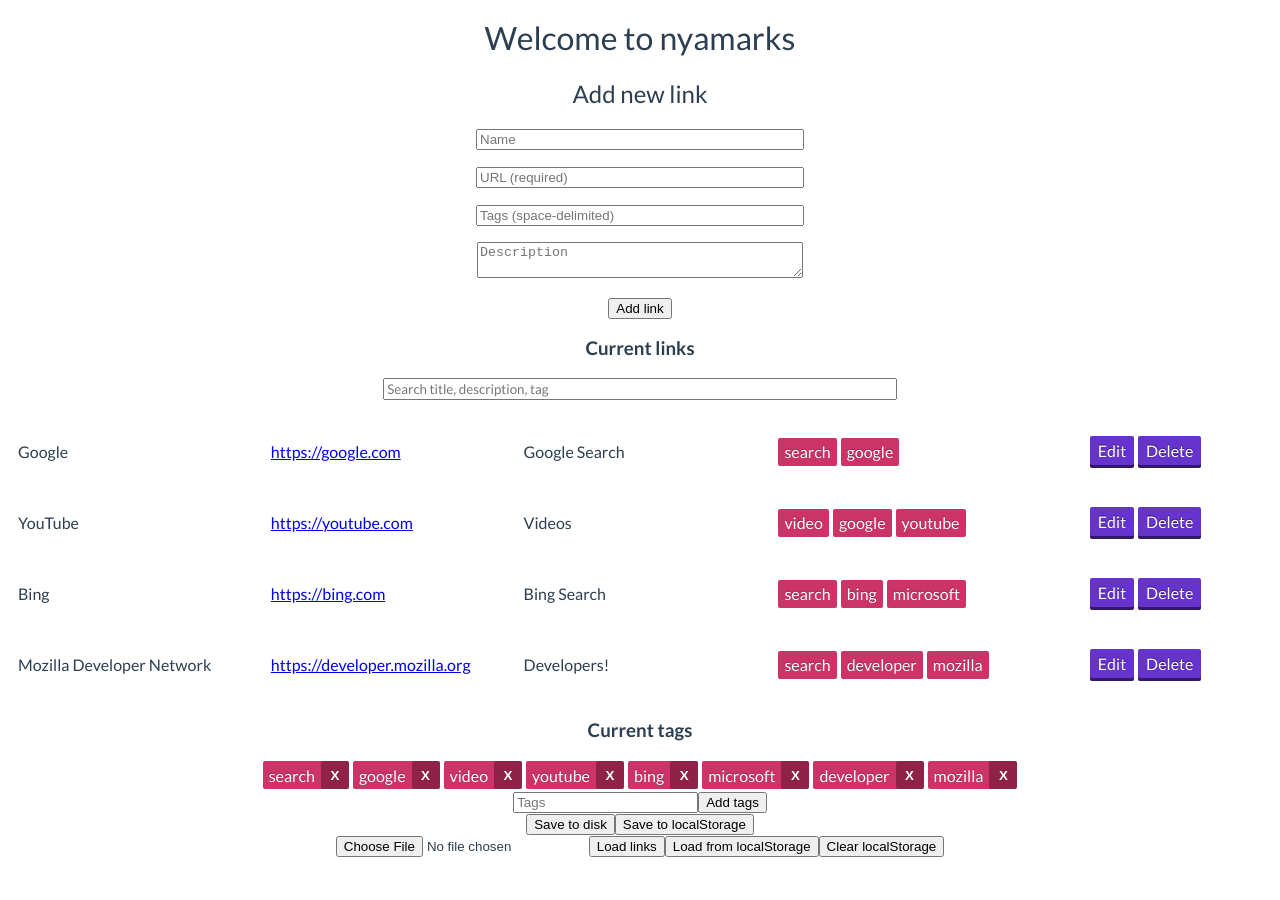
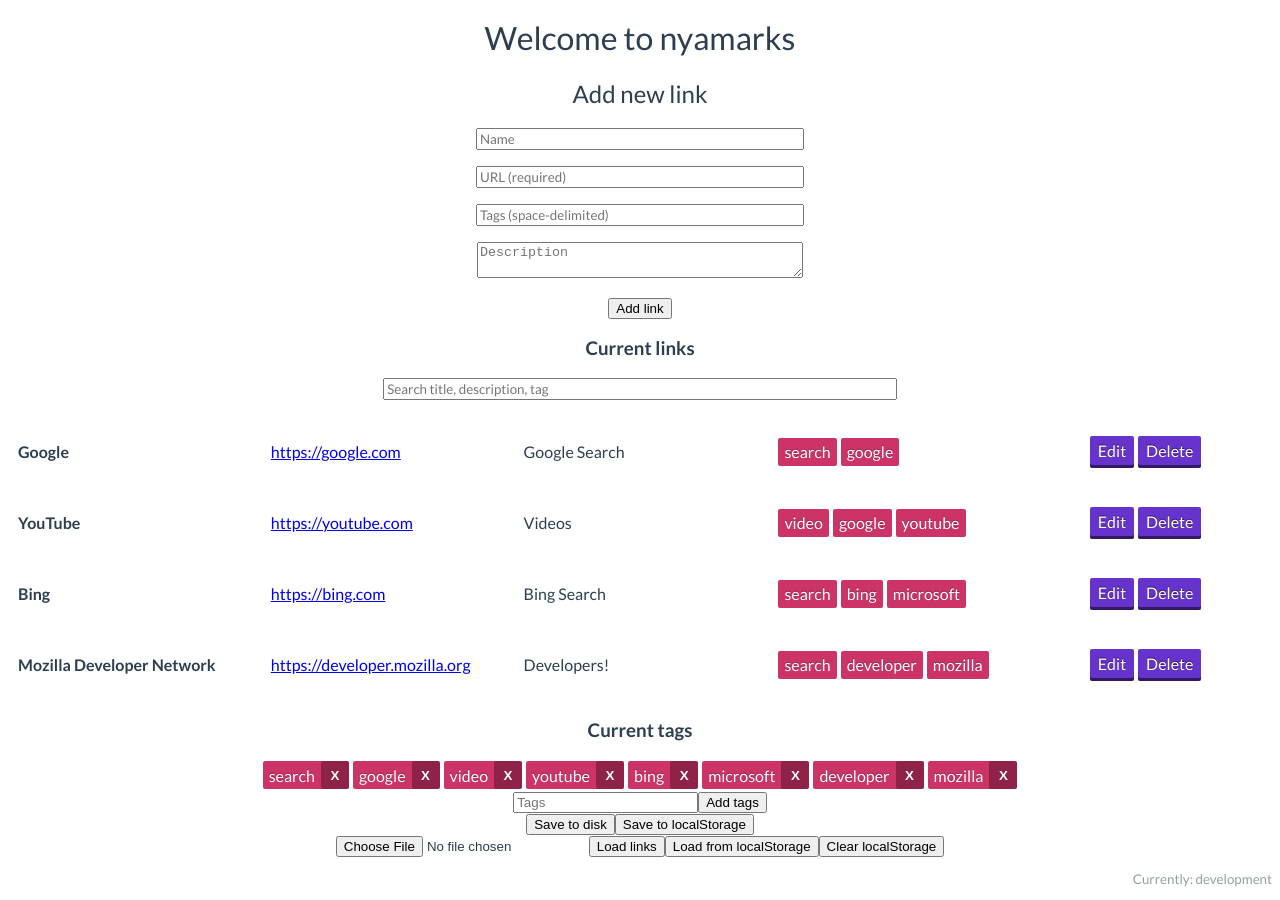
Before and after one commit to NedraeMessmer/nyamarks, a Vue app: page / in a window 1280 px wide. Shown: the part 80-980 px from the top of the page. Before the commit the page ends 945 px from the top, so only its background shows below. Built offline with nearby package versions, Linux system fonts and the light colour scheme.

Commit message:
Fix some cosmetic issues

```diff
--- a/src/App.vue
+++ b/src/App.vue
@@ -3,16 +3,16 @@
     <options-panel></options-panel>
     <header-component></header-component>
     <router-view></router-view>
+
+    <p class="env">Currently: {{env}}</p>
   </div>
 </template>
 
 <script>
-import Header from './components/Header.vue';
-import Options from './components/OptionsPanel.vue';
+import log from '@/helpers/log';
 
-const info = process.env.NODE_ENV === 'production' ?
-  () => {} :
-  console.info; // eslint-disable-line
+import Header from '@/components/Header.vue';
+import Options from '@/components/OptionsPanel.vue';
 
 export default {
   name: 'app',
@@ -23,6 +23,7 @@
   data() {
     return {
       showOptions: false,
+      env: process.env.NODE_ENV,
     }
   },
   created() {
@@ -34,14 +35,14 @@
       const stored = localStorage.getItem('nyamarks');
 
       if (!stored) {
-        info('Initializing default links');
+        log.info('Initializing default links');
 
         return false;
       }
 
       const data = JSON.parse(stored);
 
-      info('Initializing with stored data');
+      log.info('Initializing with stored data');
 
       return this.$store.dispatch('resetData', {data});
     },
@@ -49,9 +50,15 @@
 }
 </script>
 
-<style>
+<style scoped>
 #app {
   color: #2c3e50;
   font-family: Lato, Helvetica, Arial, sans-serif;
 }
+
+.env {
+  font-size: smaller;
+  opacity: 0.5;
+  text-align: right;
+}
 </style>
--- a/src/components/Header.vue
+++ b/src/components/Header.vue
@@ -13,12 +13,14 @@
 </template>
 
 <script>
+import {mapActions} from 'vuex';
+
 export default {
   name: 'header',
   methods: {
-    showOptions() {
-      return this.$store.dispatch('showOptions');
-    },
+    ...mapActions([
+      'showOptions',
+    ]),
   },
 }
 </script>
--- a/src/components/LinkItem.vue
+++ b/src/components/LinkItem.vue
@@ -53,6 +53,10 @@
     width: 20%;
   }
 
+  .name {
+    font-weight: bold;
+  }
+
   .tags,
   .actions {
     align-items: center;
--- a/src/components/Main.vue
+++ b/src/components/Main.vue
@@ -159,5 +159,8 @@
   input, textarea {
     width: 25vw;
   }
+  input {
+    font-family: Lato, Helvetica, Arial, sans-serif;
+  }
 }
 </style>
--- a/src/components/OptionsPanel.vue
+++ b/src/components/OptionsPanel.vue
@@ -37,10 +37,10 @@
 .open-enter-active,
 .open-leave-active {
   &.overlay {
-    transition: opacity 0.5s;
+    transition: opacity 0.25s;
   }
   &.options-form {
-    transition: transform 0.5s;
+    transition: transform 0.25s;
   }
 }
 
```
